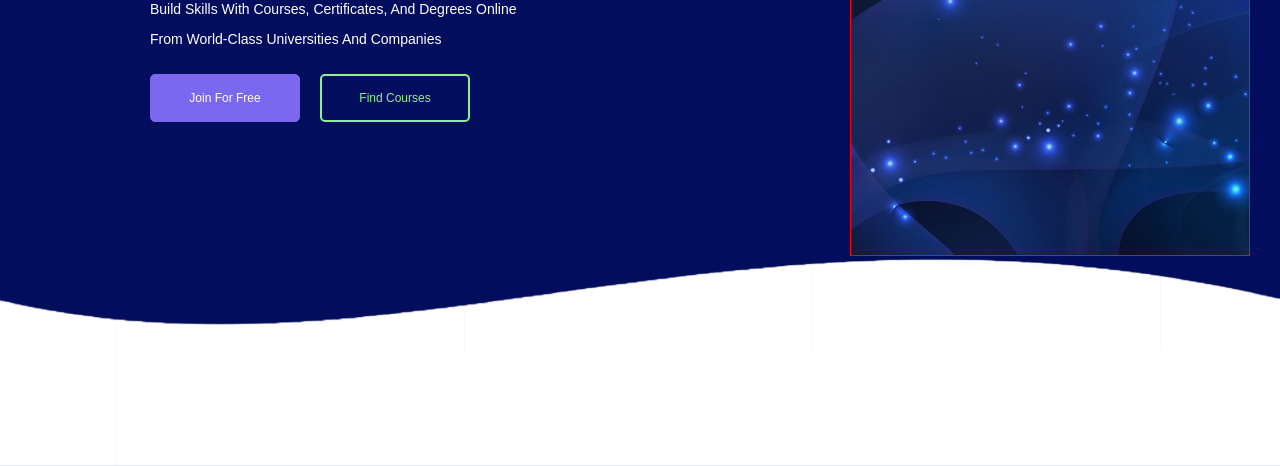
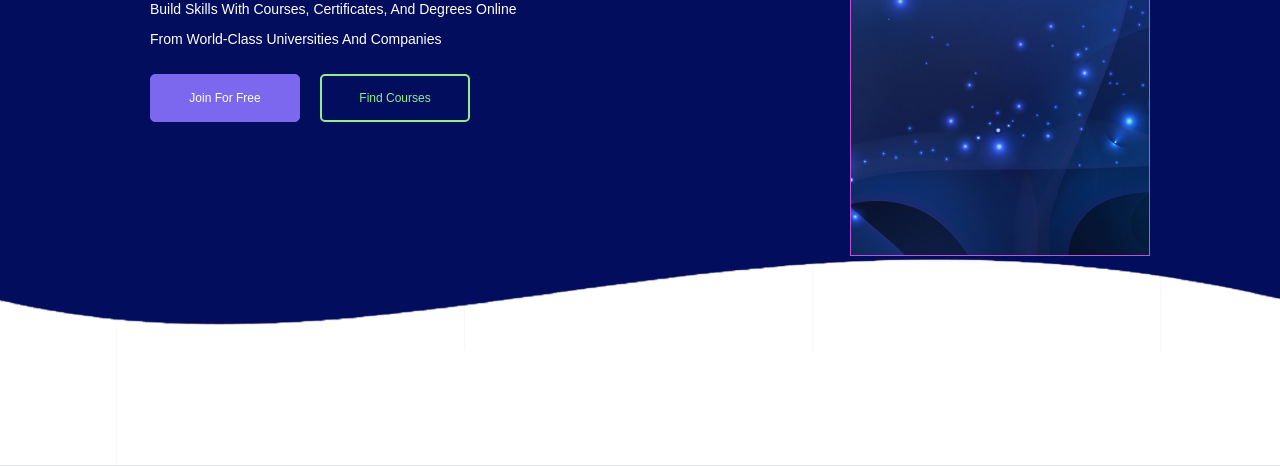
Before and after one commit to Mirela2023/practice-challenges, a plain HTML site: page Wavy-Background/index.html in a window 1280 px wide. Shown: the part 334-800 px from the top of the page. Drawn offline with Linux system fonts and the light colour scheme.

Commit message:
modified css file

```diff
--- a/Wavy-Background/style.css
+++ b/Wavy-Background/style.css
@@ -53,15 +53,14 @@
 .container-right {
   position: relative;
   color: white;
-  width: 400px;
+  width: 300px;
   height: 500px;
-  /*border: 1px solid blueviolet;*/
   margin: 90px auto auto 850px;
-  background-color: red;
+  background-color: mediumorchid;
 }
 .container-right::before {
   content: "";
-  width: 398px; /*calc(100%-2px);*/
+  width: 298px; /*calc(100%-2px);*/
   height: 498px;
   background: black;
   background-image: url("./images/img.jpg");
@@ -75,16 +74,6 @@
 .container-right::before {
   clip-path: polygon(0 0, 0 100%, 100% 100%, 100% 15%, 80% 0);
 }
-/*
-.image {
-  width: 220px;
-  height: 300px;
-  position: relative;
-  border-radius: 7px;
-  clip-path: polygon(0 0, 0 100%, 100% 100%, 100% 15%, 80% 0);
-  border: 1px solid blueviolet;
-}
-*/
 .wave {
   width: 100%;
   height: 100vh;
```
